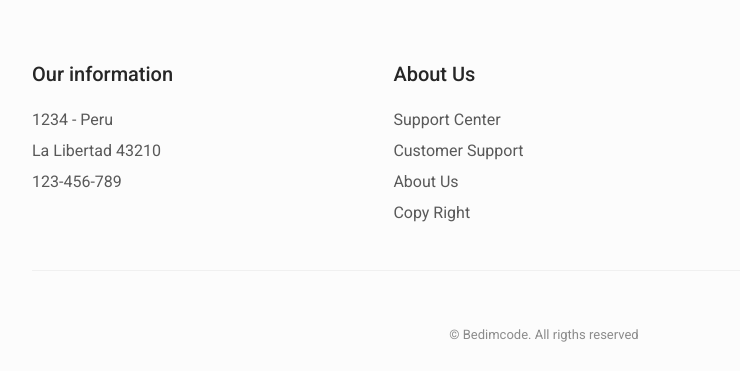
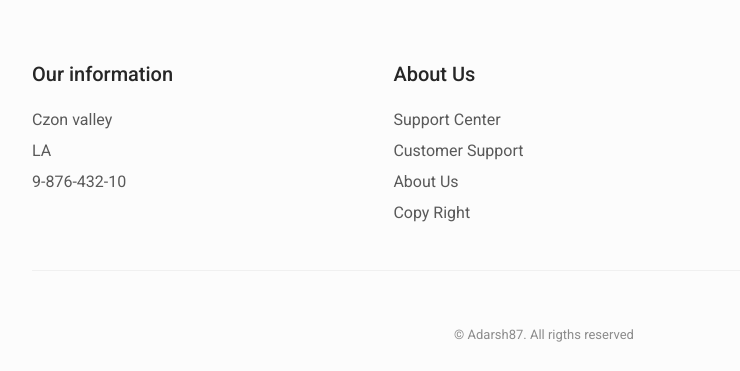
Before and after one commit to Adarsh-87/Projects, a plain HTML site: page Luxe Watches/index.html in a window 1280 px wide. Shown: the part 4708-5079 px from the top of the page, 96-836 px from the left. Drawn offline with nearby package versions, Linux system fonts and the light colour scheme.

```diff
--- a/Luxe Watches/index.html
+++ b/Luxe Watches/index.html
@@ -514,9 +514,9 @@
                     <h3 class="footer__title">Our information</h3>
 
                     <ul class="footer__list">
-                        <li>1234 - Peru</li>
-                        <li>La Libertad 43210</li>
-                        <li>123-456-789</li>
+                        <li>Czon valley</li>
+                        <li>LA</li>
+                        <li>9-876-432-10</li>
                     </ul>
                 </div>
                 <div class="footer__content">
@@ -558,7 +558,7 @@
                 </div>
             </div>
 
-            <span class="footer__copy">&#169; Bedimcode. All rigths reserved</span>
+            <span class="footer__copy">&#169; Adarsh87. All rigths reserved</span>
         </footer>
 
         <!--=============== SCROLL UP ===============-->
```
